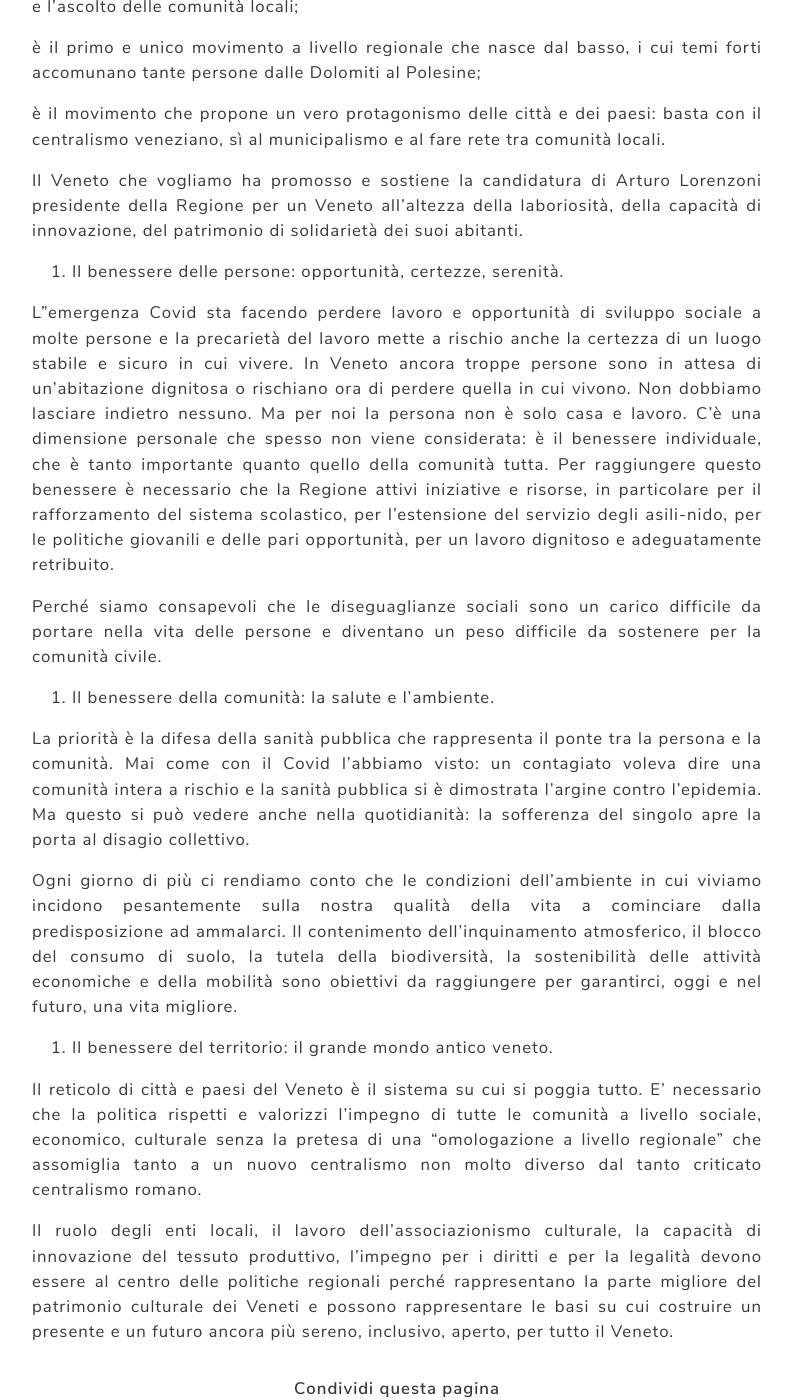
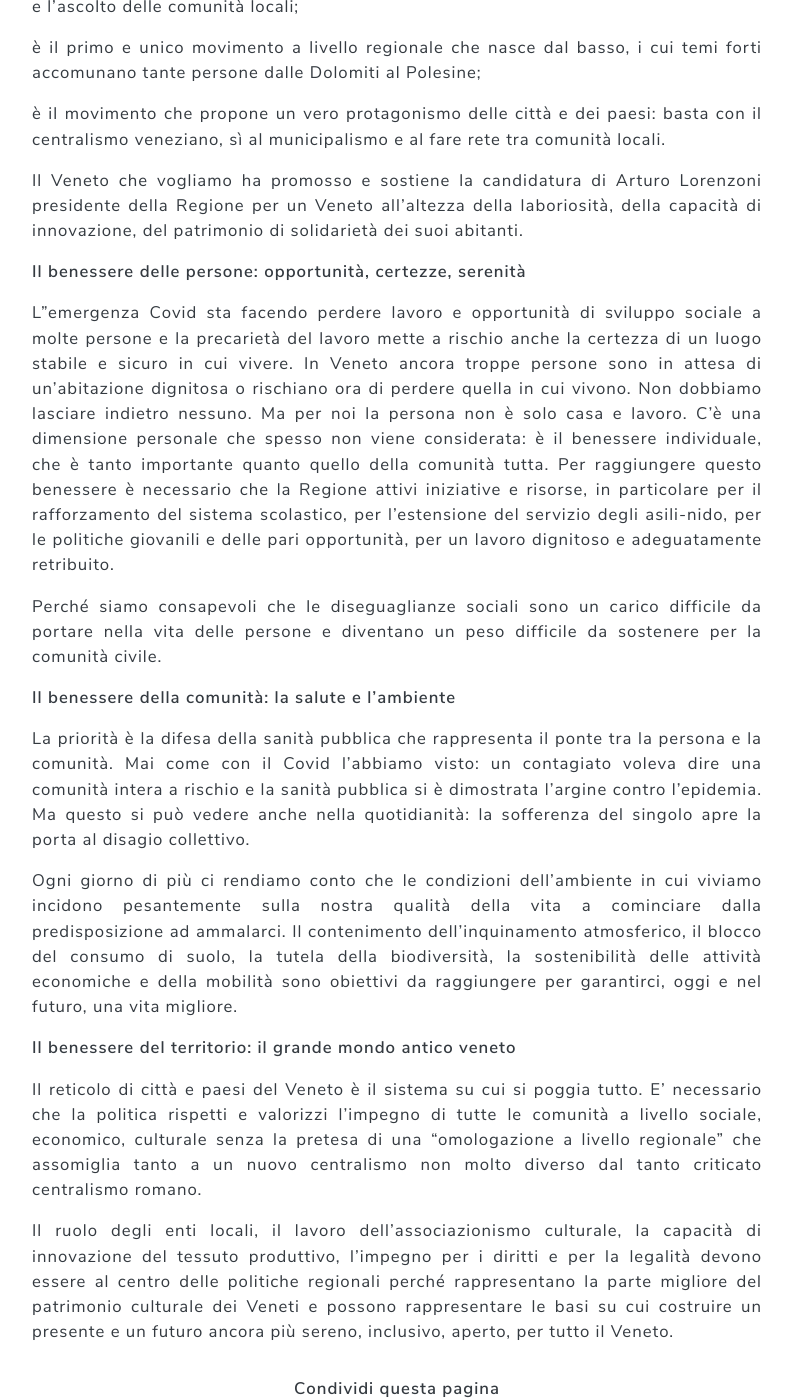
Before and after one commit to venetochevogliamo/venetochevogliamo.it, a Jekyll site: the page built from content/_comunicati-stampa/2020-06-06-il-Veneto-che-Vogliamo-con-Arturo-Lorenzoni-per-il-Veneto-del-benessere-di-tutti-e-di-ciascuno.md, in a window 1280 px wide and 1400 px high, scrolled down 763 px. Shown: the whole window, without its empty margins (243-1035 px from the left). Built offline with Jekyll 4.4.1, drawn with Linux system fonts in a browser that asks for light colours; nearby versions of some CDN libraries; library files that are not in the unit come from our copies; comment, search, counter and statistics services are not loaded; some of the changed lines change nothing that is shown.

Commit message:
Add files via upload

```diff
--- a/content/_comunicati-stampa/2020-06-06-il-Veneto-che-Vogliamo-con-Arturo-Lorenzoni-per-il-Veneto-del-benessere-di-tutti-e-di-ciascuno.md
+++ b/content/_comunicati-stampa/2020-06-06-il-Veneto-che-Vogliamo-con-Arturo-Lorenzoni-per-il-Veneto-del-benessere-di-tutti-e-di-ciascuno.md
@@ -7,7 +7,7 @@ date: 2020-06-06
 
 
 
-Che cos’è Il Veneto che vogliamo?
+**Che cos’è Il Veneto che vogliamo?**
 
 
 
@@ -20,7 +20,7 @@ Che cos’è Il Veneto che vogliamo?
 
 Il Veneto che vogliamo ha promosso e sostiene la candidatura di Arturo Lorenzoni presidente della Regione per un Veneto all’altezza della laboriosità, della capacità di innovazione, del patrimonio di solidarietà dei suoi abitanti.
 
-1. Il benessere delle persone: opportunità, certezze, serenità.
+ **Il benessere delle persone: opportunità, certezze, serenità**
 
 L"emergenza Covid sta facendo perdere lavoro e opportunità di sviluppo sociale a molte persone e la precarietà del lavoro mette a rischio anche la certezza di un luogo stabile e sicuro in cui vivere. In Veneto ancora troppe persone sono in attesa di un'abitazione dignitosa o rischiano ora di perdere quella in cui vivono. Non dobbiamo lasciare indietro nessuno. Ma per noi la persona non è solo casa e lavoro. C’è una dimensione personale che spesso non viene considerata: è il benessere individuale, che è tanto importante quanto quello della comunità tutta. Per raggiungere questo benessere è necessario che la Regione attivi iniziative e risorse, in particolare per il rafforzamento del sistema scolastico, per l’estensione del servizio degli asili-nido, per le politiche giovanili e delle pari opportunità, per un lavoro dignitoso e adeguatamente retribuito.
 
@@ -28,7 +28,7 @@ Perché siamo consapevoli che le diseguaglianze sociali sono un carico difficile
 
 
 
-2. Il benessere della comunità: la salute e l’ambiente.
+**Il benessere della comunità: la salute e l’ambiente**
 
 La priorità è la difesa della sanità pubblica che rappresenta il ponte tra la persona e la comunità. Mai come con il Covid l’abbiamo visto: un contagiato voleva dire una comunità intera a rischio e la sanità pubblica si è dimostrata l’argine contro l’epidemia. Ma questo si può vedere anche nella quotidianità: la sofferenza del singolo apre la porta al disagio collettivo.
 
@@ -36,7 +36,7 @@ Ogni giorno di più ci rendiamo conto che le condizioni dell’ambiente in cui v
 
 
 
-3. Il benessere del territorio: il grande mondo antico veneto.
+**Il benessere del territorio: il grande mondo antico veneto**
 
 Il reticolo di città e paesi del Veneto è il sistema su cui si poggia tutto. E’ necessario che la politica rispetti e valorizzi l’impegno di tutte le comunità a livello sociale, economico, culturale senza la pretesa di una “omologazione a livello regionale” che assomiglia tanto a un nuovo centralismo non molto diverso dal tanto criticato centralismo romano.
 
```
